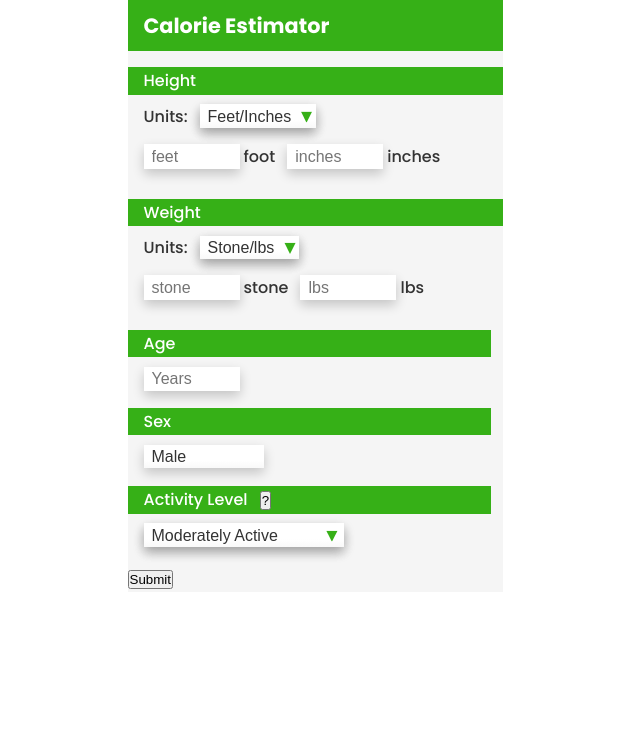
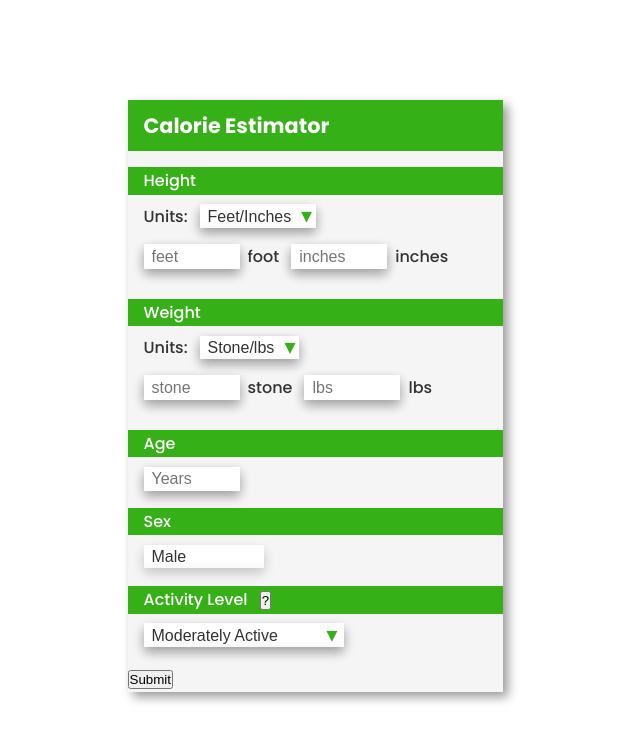
Before and after one commit to lewisRotchell/calorie-estimator-v2, a React (Create React App) app: page / in a window 1280 px wide. Shown: the top 742 px of the page, without its empty margins (325-965 px from the left). Built offline with nearby package versions, Linux system fonts and the light colour scheme.

Commit message:
Fixed subtitle banners

```diff
--- a/src/assets/_mixins.scss
+++ b/src/assets/_mixins.scss
@@ -11,3 +11,10 @@
     @content;
   }
 }
+
+//Tablets
+@mixin tablet {
+  @media (min-width: 768px) {
+    @content;
+  }
+}
--- a/src/components/CalorieContainer.module.scss
+++ b/src/components/CalorieContainer.module.scss
@@ -5,11 +5,10 @@
   max-width: 375px;
   margin: 0 auto;
   background-color: #f5f5f5;
-
-  // border: 1px solid blue;
-  //Use these styles on tablet an up!
-  // border: 1px solid red;
-  // padding: 0.5rem;
+  box-shadow: 5px 5px 10px rgba(0, 0, 0, 0.4);
+  @include tablet {
+    margin-top: 100px;
+  }
   h1 {
     font-size: 1.3rem;
 
--- a/src/components/CalorieForm.module.scss
+++ b/src/components/CalorieForm.module.scss
@@ -34,9 +34,9 @@
 
     input {
       border: none;
-      margin-right: 0.25rem;
+      margin-right: 0.5rem;
       font-size: 1rem;
-      box-shadow: 0 5px 12px rgba(0, 0, 0, 0.2);
+      box-shadow: 0 5px 12px rgba(0, 0, 0, 0.2), 0 5px 12px rgba(0, 0, 0, 0.2);
       &:focus-visible {
         outline: none;
         box-shadow: 0 0 0 2px $primary;
@@ -128,6 +128,7 @@
       margin-bottom: 0.5rem;
       background-color: $primary;
       color: #fff;
+      width: 100%;
       @include firstBreakPoint {
         padding: 0 1rem;
       }
@@ -139,6 +140,7 @@
       margin-bottom: 0.5rem;
       background-color: $primary;
       color: #fff;
+      width: 100%;
       @include firstBreakPoint {
         padding: 0 1rem;
       }
--- a/src/components/CalorieResults.tsx
+++ b/src/components/CalorieResults.tsx
@@ -12,7 +12,7 @@ const CalorieResults: React.FC<Props> = ({ values, height, isSubmitted }) => {
       className={`${classes.calorieResults} ${
         isSubmitted ? classes.active : ""
       }`}
-      style={{ height: height }}
+      style={{ height: height + 12 }}
     >
       <p>
         Your daily estimated maintenence calories are:{" "}
```
